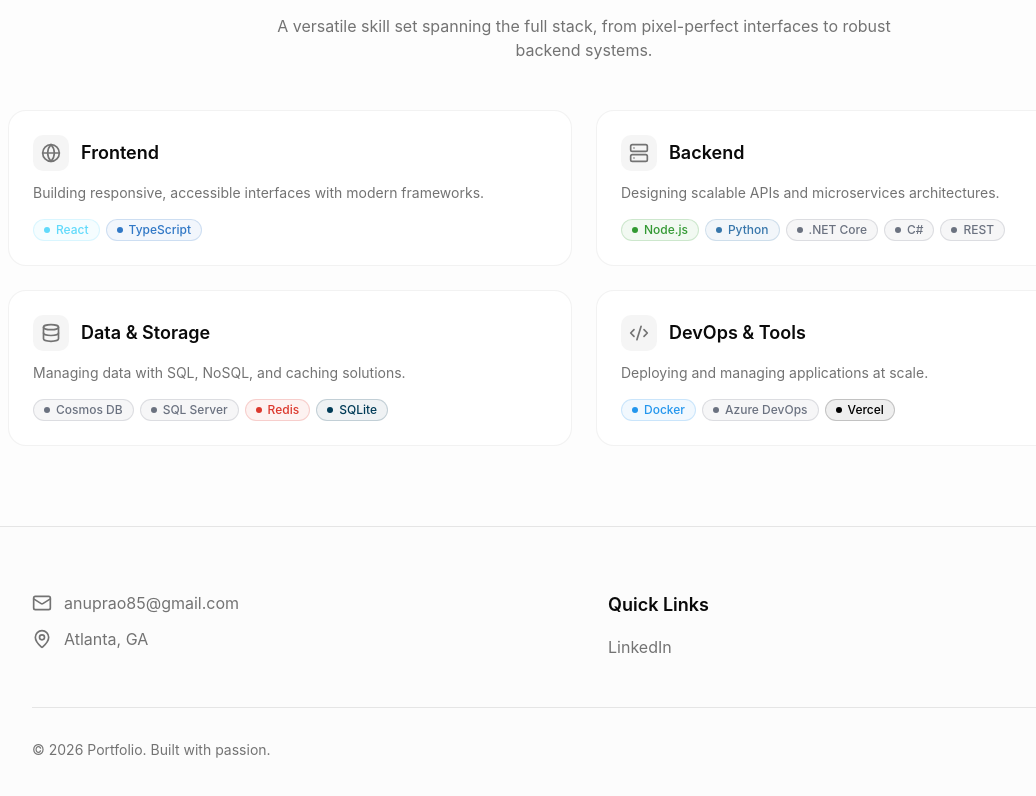
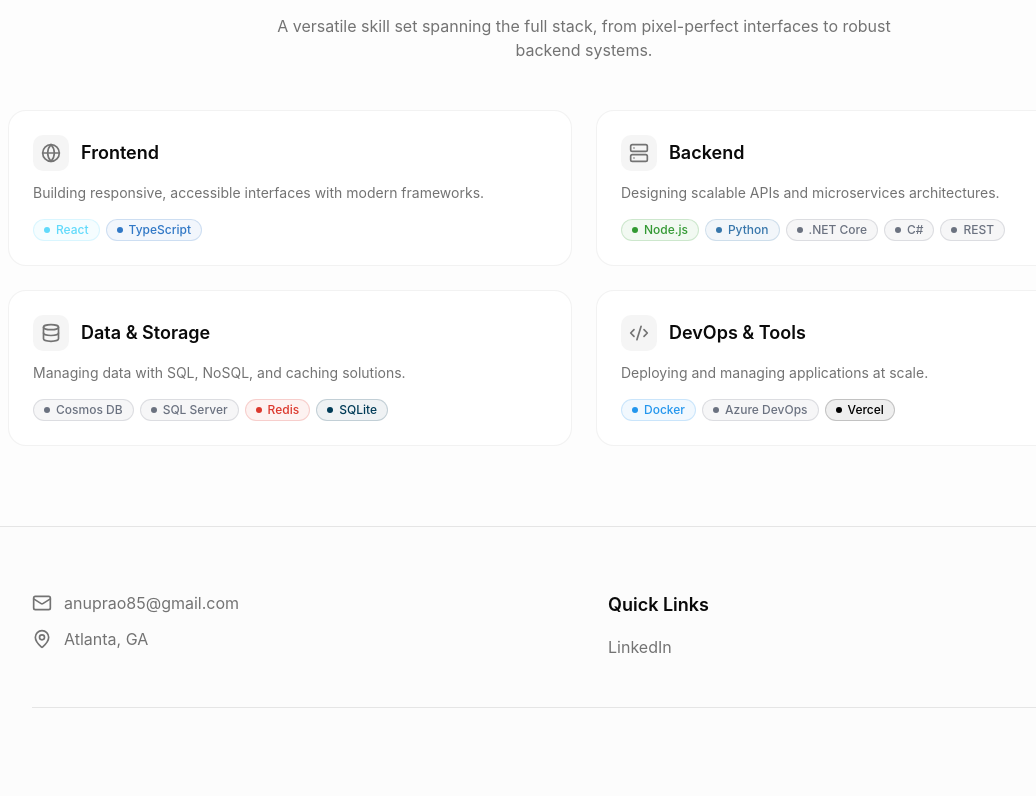
Before and after one commit to anuprao152/My-Portfolio, a React (Vite) app: page / in a window 1280 px wide. Shown: the part 1304-2100 px from the top of the page, without its empty margins (56-1092 px from the left). Built offline with nearby package versions, Linux system fonts and the light colour scheme; no server answers.

Commit message:
Remove footer copyright line

```diff
--- a/src/components/Footer.tsx
+++ b/src/components/Footer.tsx
@@ -2,8 +2,6 @@ import { Mail, MapPin, ArrowUpRight } from 'lucide-react'
 import { Separator } from '@/components/ui/separator'
 
 export default function Footer() {
-  const currentYear = new Date().getFullYear()
-
   return (
     <footer id="contact" className="bg-muted/30 border-t border-border">
       <div className="max-w-6xl mx-auto px-6 py-16">
@@ -50,9 +48,6 @@ export default function Footer() {
 
         <Separator className="mb-8" />
 
-        <div className="flex flex-col md:flex-row items-center justify-between gap-4 text-sm text-muted-foreground">
-          <p>&copy; {currentYear} Portfolio. Built with passion.</p>
-        </div>
       </div>
     </footer>
   )
```
